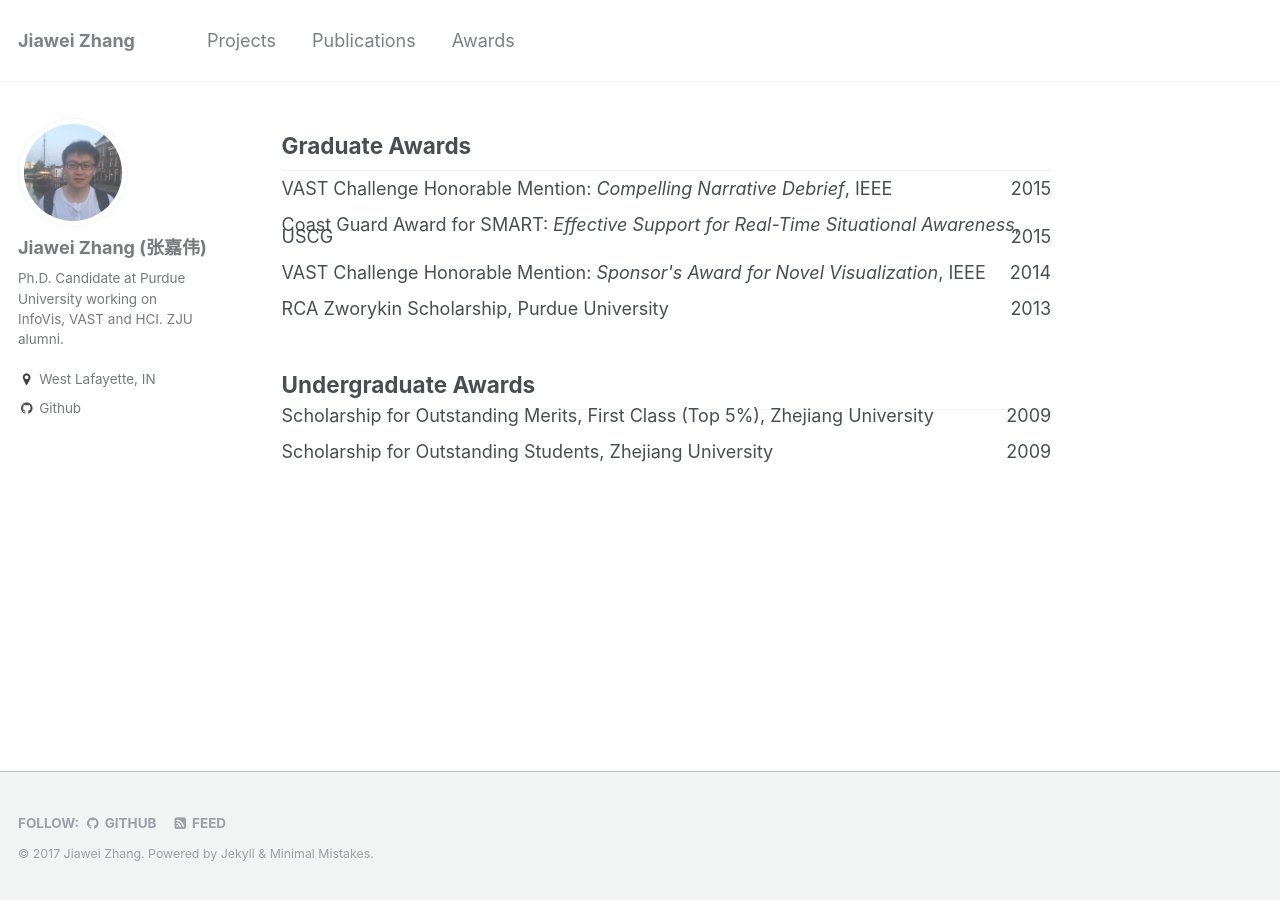
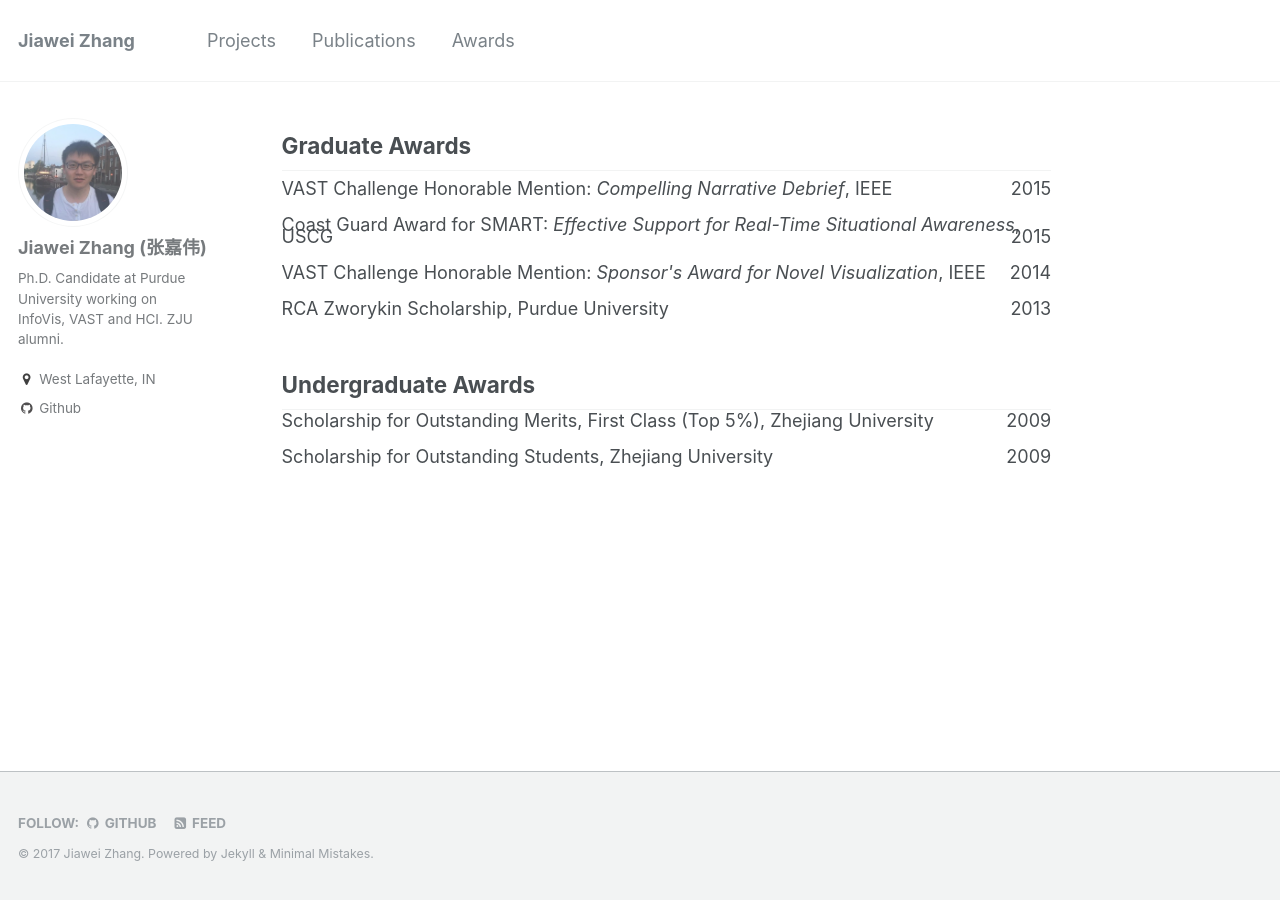
Before and after one commit to rivulet-zhang/rivulet-zhang.github.io, a Jekyll site: the page built from _pages/awards.md, in a window 1280 px wide. Built offline with Jekyll 4.4.1, drawn with Linux system fonts in a browser that asks for light colours.

Commit message:
initial commit

```diff
--- a/_pages/awards.md
+++ b/_pages/awards.md
@@ -25,7 +25,7 @@
 <span style="float:right;">2013</span>
 </p>
 
-<h2 style="margin-bottom:0px;padding-top:10px;">Undergraduate Awards</h2>
+<h2 style="margin-bottom:5px;padding-top:10px;">Undergraduate Awards</h2>
 <p style="text-align:left; line-height:70%">
 Scholarship for Outstanding Merits, First Class (Top 5&#37;), Zhejiang University
 <span style="float:right;">2009</span>
```
